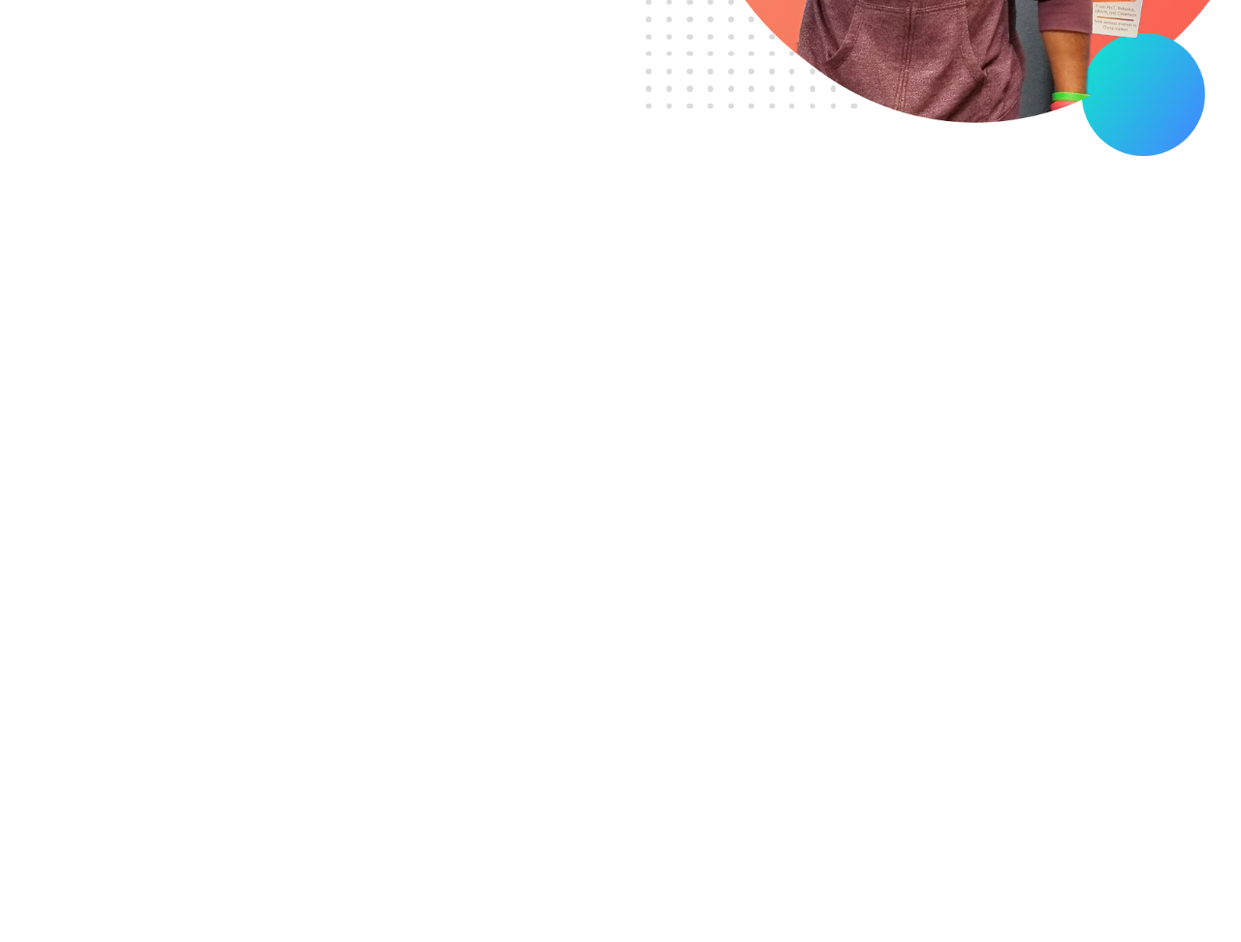
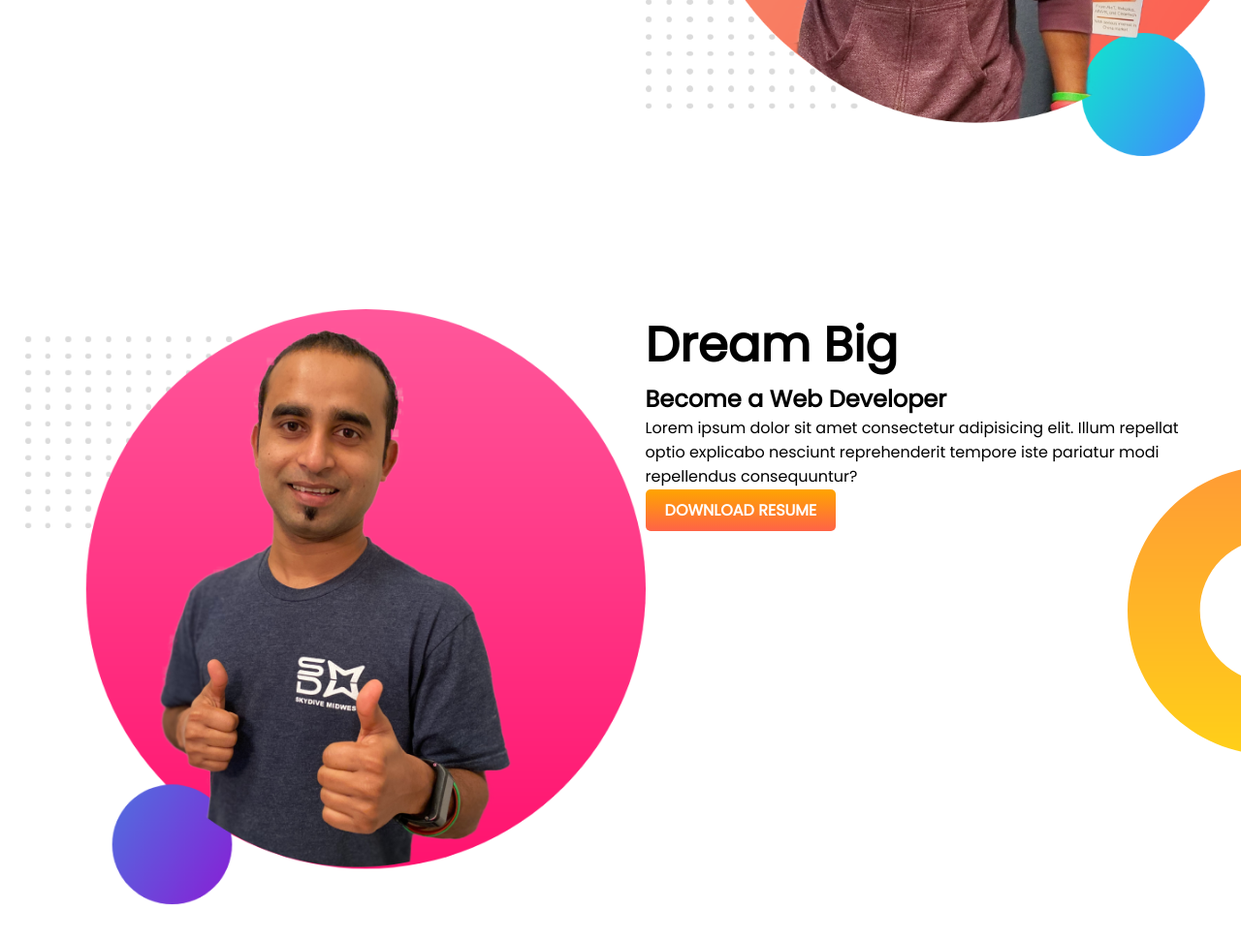
Before and after one commit to ferdaous-wahid/developer-portfolio, a plain HTML site: page index.html in a window 1280 px wide. Shown: the part 500-1472 px from the top of the page at 97% size. Before the commit the page ends 800 px from the top, so only its background shows below. Drawn offline with Linux system fonts and the light colour scheme.

Commit message:
dream area updated

```diff
--- a/index.html
+++ b/index.html
@@ -13,6 +13,7 @@
 </head>
 
 <body>
+  <!-- first section -->
   <section class="top-banner">
     <div class="half-width ">
       <h1>Welcome to </h1>
@@ -26,6 +27,19 @@
       <img src="images/jhankar.png" alt="">
     </div>
   </section>
+  <!-- second section -->
+  <section class="dream-big">
+    <div class="half-width">
+      <img src="images/jhankar2.png" alt="">
+    </div>
+    <div class="half-width">
+      <h1>Dream Big</h1>
+      <h2>Become a Web Developer</h2>
+      <p>Lorem ipsum dolor sit amet consectetur adipisicing elit. Illum repellat optio explicabo nesciunt reprehenderit
+        tempore iste pariatur modi repellendus consequuntur?</p>
+      <a class="linked-button" target="_blank" href="https://www.google.com">DOWNLOAD RESUME</a>
+    </div>
+  </section>
 </body>
 
 </html>
--- a/style.css
+++ b/style.css
@@ -15,6 +15,7 @@ h1 {
 section {
   display: flex;
   justify-content: center;
+  margin-bottom: 100px;
 }
 
 .orange-color {
@@ -45,3 +46,8 @@ p{
   background-image: url(images/top-banner.png);
   background-repeat: no-repeat;
 }
+.dream-big{
+  background-image: url(images/dream-bg.png);
+  background-repeat: no-repeat;
+  background-position: right;
+}
```
